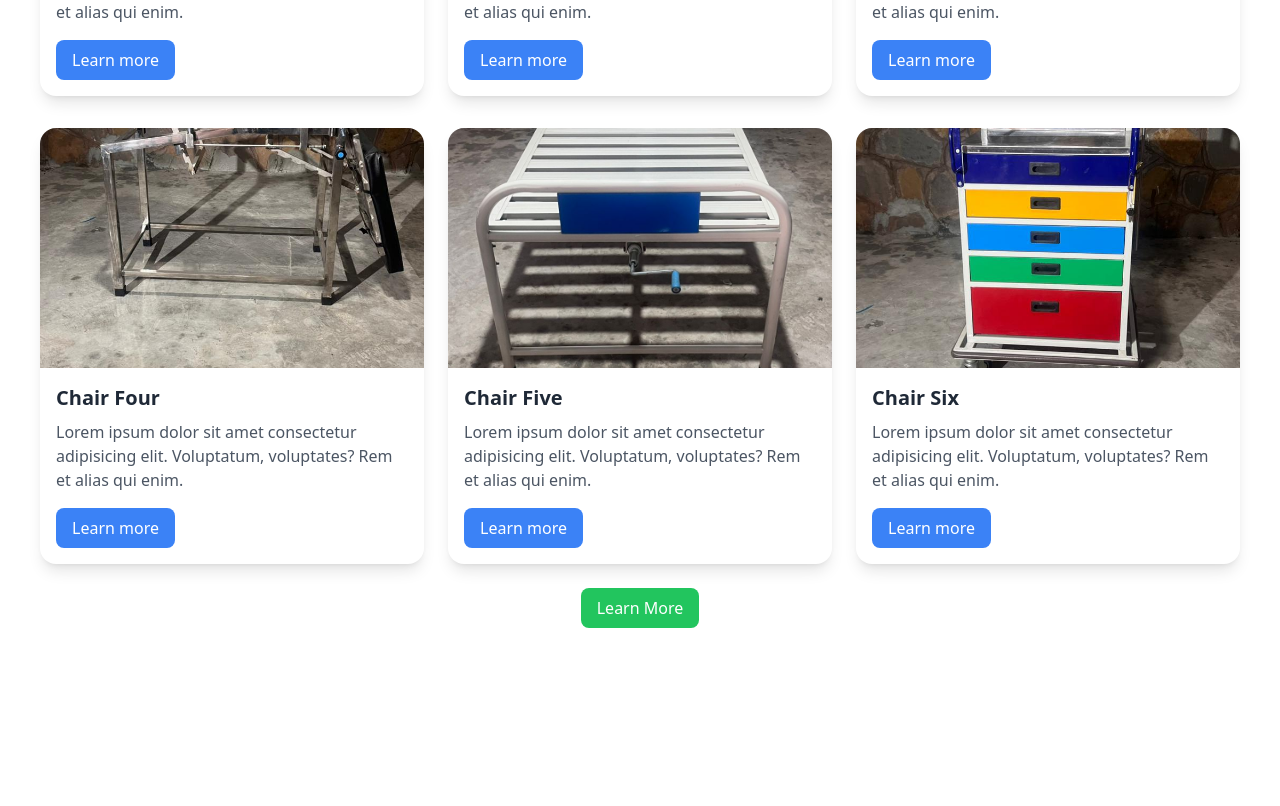
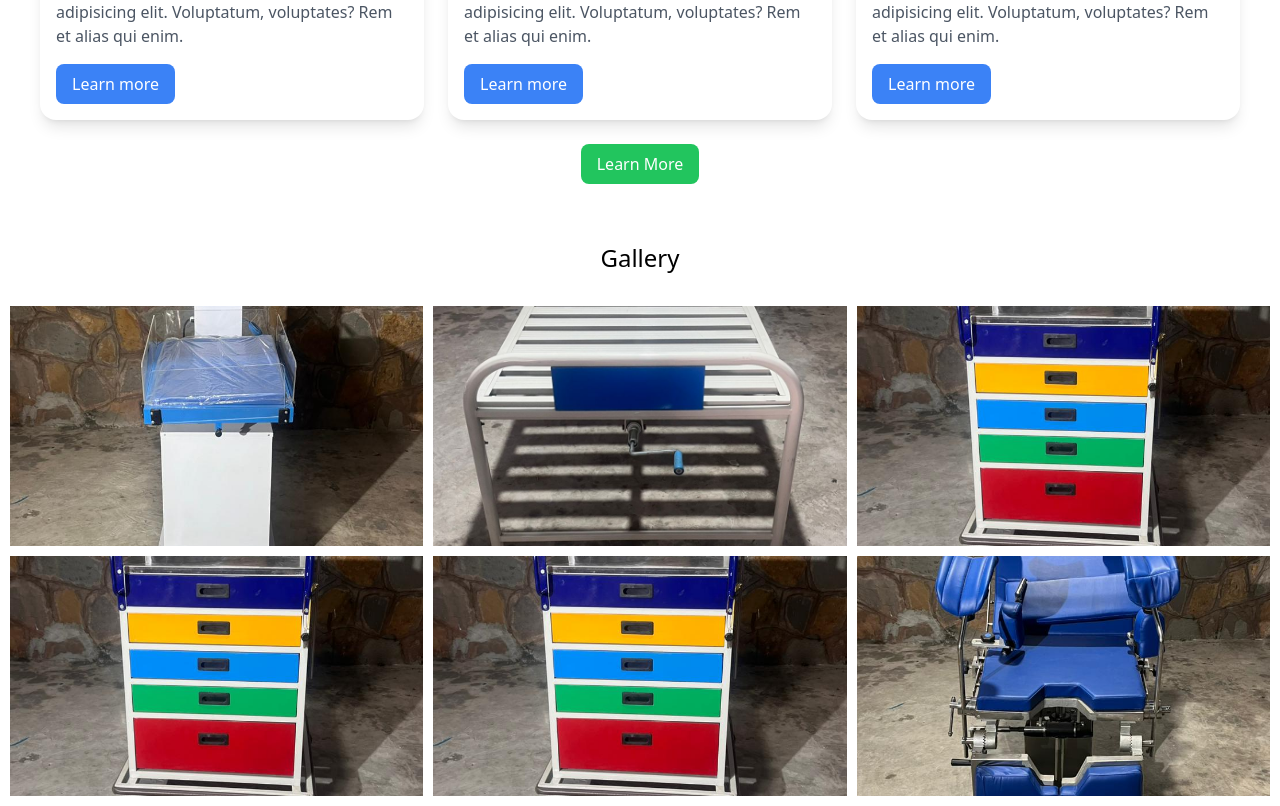
Before and after one commit to siddique313/Hospital, a React (Vite) app: page / in a window 1280 px wide. Shown: the part 468-1274 px from the top of the page. Before the commit the page ends 1112 px from the top, so only its background shows below. Built offline with nearby package versions, Linux system fonts and the light colour scheme.

Commit message:
done with gallery

```diff
--- /dev/null
+++ b/src/Components/Gallery.jsx
@@ -0,0 +1,59 @@
+import img1 from "../assets/machine2.jpg";
+import img4 from "../assets/machine5.jpg";
+import img5 from "../assets/machine6.jpg";
+import img6 from "../assets/machine77.jpg";
+import img7 from "../assets/machine8.jpg";
+import img8 from "../assets/machine9.jpg";
+function Gallery() {
+  return (
+    <div className="container mx-auto">
+      <div
+        style={{
+          textAlign: "center",
+          padding: "20px",
+          marginTop: "20px",
+          color: "black",
+          fontSize: "1.5rem",
+        }}
+      >
+        <h1>Gallery</h1>
+      </div>
+      <div
+        style={{
+          display: "grid",
+          gridTemplateColumns: "repeat(3, 1fr)",
+          gap: "10px",
+          padding: "10px",
+        }}
+      >
+        <img
+          style={{ width: "100%", objectFit: "cover", height: "240px" }}
+          src={img1}
+        />
+
+        <img
+          style={{ width: "100%", objectFit: "cover", height: "240px" }}
+          src={img4}
+        />
+        <img
+          style={{ width: "100%", objectFit: "cover", height: "240px" }}
+          src={img5}
+        />
+        <img
+          style={{ width: "100%", objectFit: "cover", height: "240px" }}
+          src={img6}
+        />
+        <img
+          style={{ width: "100%", objectFit: "cover", height: "240px" }}
+          src={img7}
+        />
+        <img
+          style={{ width: "100%", objectFit: "cover", height: "240px" }}
+          src={img8}
+        />
+      </div>
+    </div>
+  );
+}
+
+export default Gallery;
--- a/src/Components/Header.jsx
+++ b/src/Components/Header.jsx
@@ -1,10 +1,11 @@
 import { useState } from "react";
 import logo from "../assets/logo.jpg";
 import { data } from "../Components/data";
+import Gallery from "./Gallery";
 
 const Header = () => {
   const [inputSearch, setInputSearch] = useState("");
-  const [visibleCount, setVisibleCount] = useState(6);
+  const [visibleCount, setVisibleCount] = useState(3);
 
   const filterData = data.filter((curdata) =>
     curdata.heading.toLowerCase().includes(inputSearch.toLowerCase())
@@ -30,10 +31,16 @@ const Header = () => {
               onChange={(e) => setInputSearch(e.target.value)}
             />
           </div>
-          <div></div>
+          <div className="w-1/3">
+            <ul className="flex text-white mr-4 justify-around">
+              <li>Home</li>
+              <li className="cursor-pointer">Gallery</li>
+              <li className="cursor-pointer">About</li>
+            </ul>
+          </div>
         </header>
       </div>
-      <section className="flex flex-wrap mt-4 gap-6 justify-center">
+      <section className="flex flex-wrap mt-10 gap-6 justify-center ">
         {filterData.slice(0, visibleCount).map((card, index) => (
           <div
             key={index}
@@ -66,6 +73,9 @@ const Header = () => {
           </button>
         </div>
       )}
+      <section>
+        <Gallery />
+      </section>
     </>
   );
 };
```
